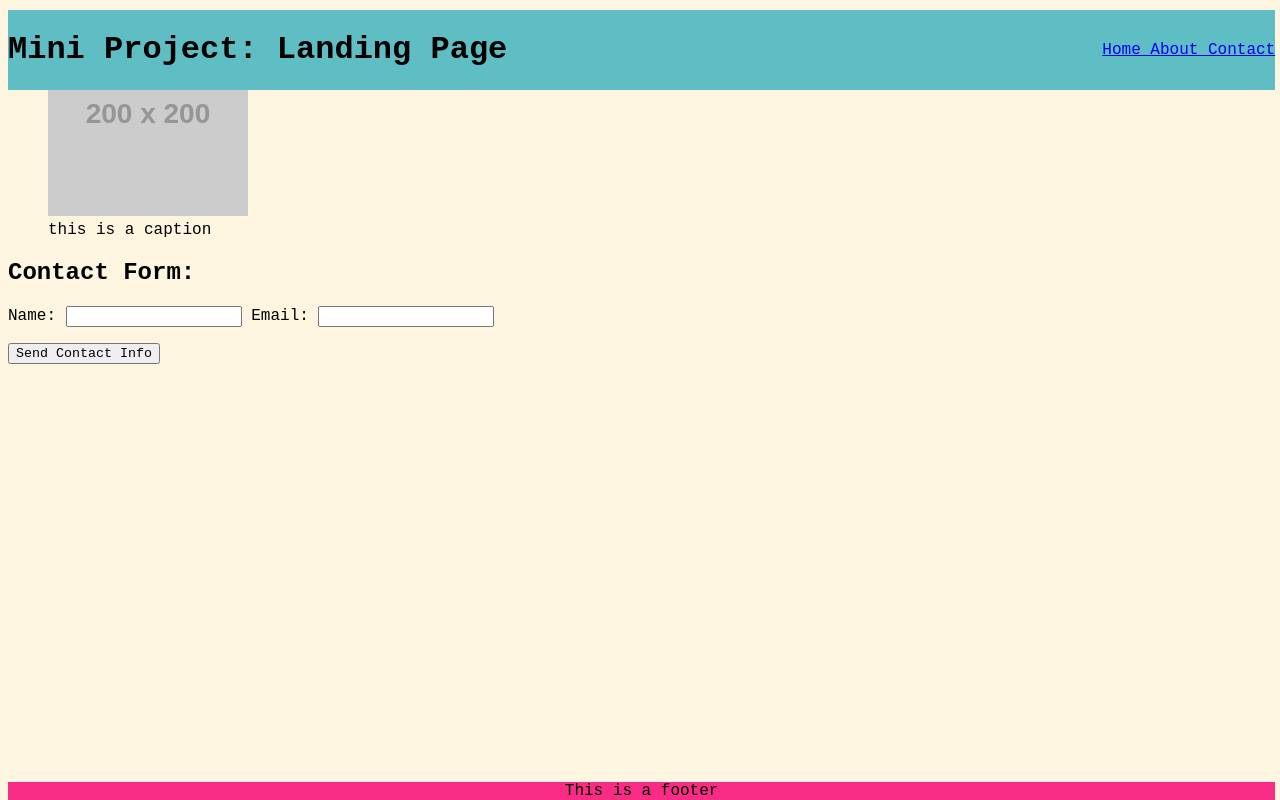
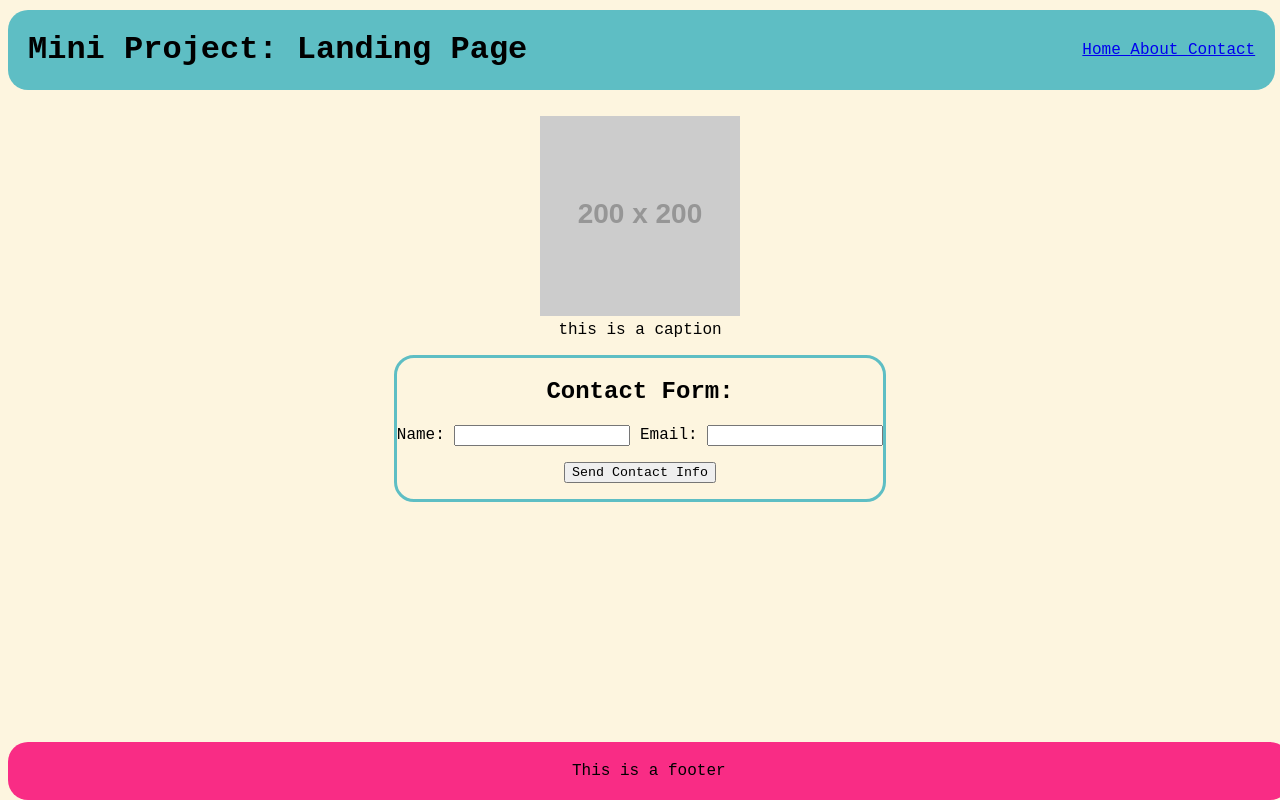
Before and after one commit to coconnor10/mini_proj_1, a plain HTML site: page index.html in a window 1280 px wide. Drawn offline with Linux system fonts and the light colour scheme; placeholder pictures from the web are drawn by us.

Commit message:
added more style

```diff
--- a/assets/css/style.css
+++ b/assets/css/style.css
@@ -12,11 +12,23 @@ footer {
   background-color: #f92c85;
   position: absolute;
   bottom: 0;
-  width: 99%;
+  width: 97%;
+  text-align: center;
+  border-radius: 20px;
+  padding: 20px;
+}
+
+/* class selectors */
+.align-center {
   text-align: center;
 }
 
-/* class selectors */
+.border {
+  border: #5ebec4;
+  border-style: solid;
+  border-radius: 20px;
+}
+
 .header {
   position: fixed;
   top: 10px;
@@ -25,4 +37,25 @@ footer {
   justify-content: space-between;
   width: 99%;
   align-items: center;
+  border-radius: 20px;
 }
+
+.image {
+  padding-top: 100px;
+}
+
+.marg-auto {
+  margin: auto;
+}
+
+.pad-l20 {
+  padding-left: 20px;
+}
+
+.pad-r20 {
+  padding-right: 20px;
+}
+
+.width-fc {
+  width: fit-content;
+}
--- a/index.html
+++ b/index.html
@@ -14,9 +14,9 @@
     <!-- header -->
     <header class="header">
 
-        <h1>Mini Project: Landing Page</h1>
+        <h1 Class="pad-l20">Mini Project: Landing Page</h1>
         <!-- navbar -->
-        <nav>
+        <nav class="pad-r20">
             <a href="#">Home </a>
             <a href="#">About </a>
             <a href="#contact">Contact </a>
@@ -25,15 +25,15 @@
     </header>
 
     <!-- image with caption -->
-    <section>
+    <section class="align-center">
         <figure>
-            <img src="https://via.placeholder.com/200" alt="this is an image with a caption" />
+            <img src="https://via.placeholder.com/200" alt="this is an image with a caption" class="image" />
             <figcaption>this is a caption</figcaption>
         </figure>
     </section>
 
     <!-- contact form and Send button-->
-    <section id="contact">
+    <section id="contact" class="align-center border marg-auto width-fc">
         <h2>Contact Form:</h2>
         <form>
             <label for="name">
@@ -43,8 +43,6 @@
                 Email: <input type="text" id="email" name="email">
             </label>
         </form>
-    </section>
-    <section>
         <p>
             <button type="submit">Send Contact Info</button>
         </p>
```
